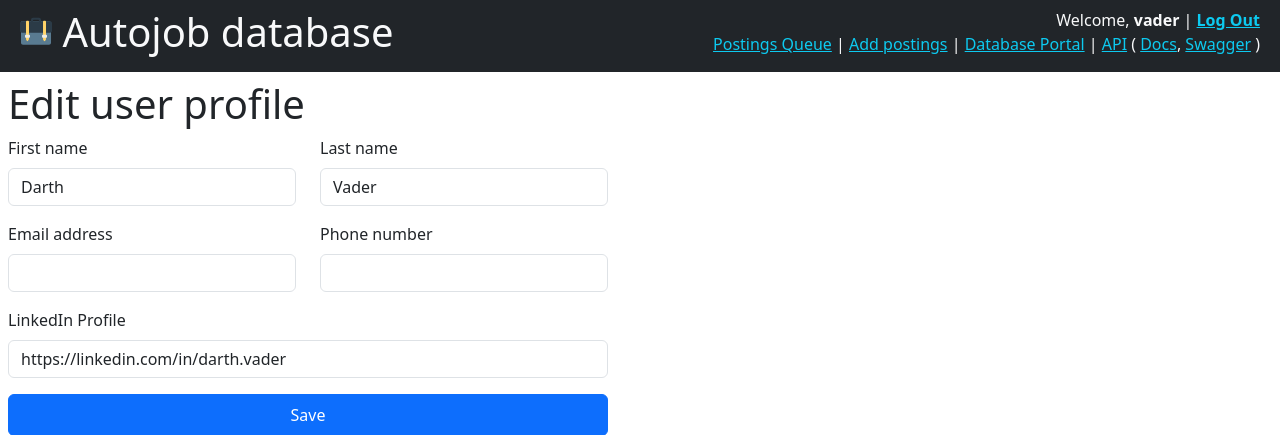
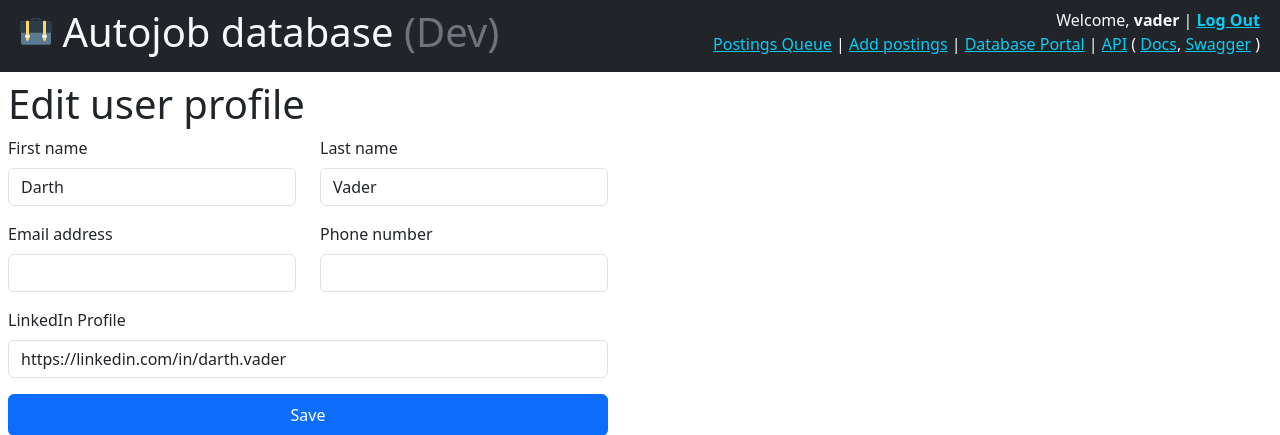
Before and after one commit to smkent/jobdb, a Django app: page /profile in a window 1280 px wide. Shown: the top 435 px of the page. Run offline with Django 5.2, Linux system fonts and the light colour scheme; a user stored in the database is signed in; parts of the project's set-up code (start-up, migrations or seed data) failed here and were passed over; some libraries are stand-ins or nearby versions.

Commit message:
Add "(Dev)" to base template header when settings.DEBUG is True

```diff
--- a/jobdb/main/templates/main/base.html
+++ b/jobdb/main/templates/main/base.html
@@ -21,13 +21,18 @@
           <div class="container-fluid bg-dark text-light p-2">
             <div class="container-fluid">
               <div class="row">
-                <div class="col-sm-4">
+                <div class="col-auto">
                   <h1>
                     <img src="{% static 'main/briefcase.svg' %}" height=32 width=32 class="align-baseline" />
                     <a href="{% url 'index' %}" class="link-light text-decoration-none">Autojob database</a>
+                    {% if settings_debug %}
+                      <span class="text-secondary">
+                        (Dev)
+                      </span>
+                    {% endif %}
                   </h1>
                 </div>
-                <div class="col-sm-8 text-sm-end">
+                <div class="col text-sm-end">
                   Welcome, <b>{{ request.user }}</b> |
 
                   <form action="{% url 'logout' %}" method="post" class="d-inline-block">
--- a/jobdb/settings/base.py
+++ b/jobdb/settings/base.py
@@ -72,6 +72,7 @@ TEMPLATES = [
                 "django.template.context_processors.request",
                 "django.contrib.auth.context_processors.auth",
                 "django.contrib.messages.context_processors.messages",
+                "jobdb.utils.context_processors.common_context",
             ],
         },
     },
--- /dev/null
+++ b/jobdb/utils/context_processors.py
@@ -0,0 +1,8 @@
+from typing import Any
+
+from django.conf import settings
+from django.http import HttpRequest
+
+
+def common_context(request: HttpRequest) -> dict[str, Any]:
+    return {"settings_debug": settings.DEBUG}
```
Also changed, not shown: jobdb/utils/__init__.py (added).
